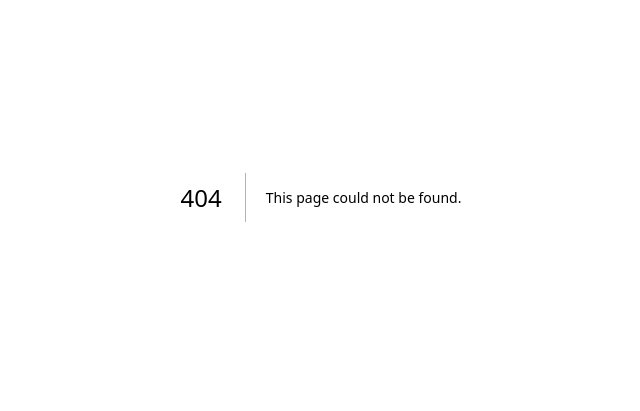
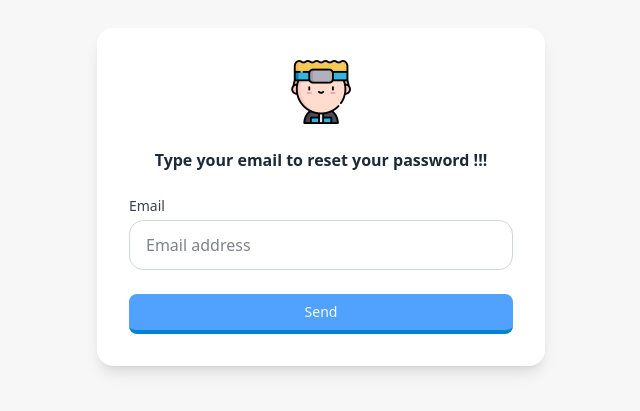
Before and after one commit to TTN-ATTN/animeng, a Next.js app: page /forgotpassword in a window 1280 px wide. Before the commit this address had no page. Shown: the part 203-614 px from the top of the page, without its empty margins (319-959 px from the left). Built offline with nearby package versions, Linux system fonts and the light colour scheme.

Commit message:
Add page forgotpassword

```diff
--- /dev/null
+++ b/src/app/forgotpassword/page.tsx
@@ -0,0 +1,101 @@
+'use client';
+import { useState } from 'react';
+import { useRouter } from 'next/navigation';
+import { Button } from '@/components/ui/button';
+import Image from 'next/image';
+import { getUserFromDB, updateToken } from "../../../db/queries";
+
+const ForgotPage = () => {
+  const router = useRouter();
+  const [email, setEmail] = useState('');
+  const [password, setPassword] = useState('');
+  const [error, setError] = useState('');
+  const [isLoading, setIsLoading] = useState(false);
+  const [success, setSuccess] = useState('');
+  const handleSubmit = async (e: React.FormEvent) => {
+  e.preventDefault();
+  setIsLoading(true);
+  setError('');
+  setSuccess('');
+
+  try {
+    const res = await fetch('/api/send-reset-email', {
+      method: 'POST',
+      headers: { 'Content-Type': 'application/json' },
+      body: JSON.stringify({ email }),
+    });
+
+    const result = await res.json();
+    console.log("Reset email response:", result);
+    if (!res.ok || !result.success) {
+      setError(result.error || "Something went wrong");
+      return;
+    }
+
+    setSuccess("Password reset email sent!");
+  } catch (error) {
+    setError("Something went wrong. Please try again.");
+  } finally {
+    setIsLoading(false);
+  }
+};
+
+  return (
+    <div className="min-h-screen flex items-center justify-center bg-[#F7F7F7]">
+      <div className="bg-white p-8 rounded-2xl shadow-lg w-full max-w-md">
+        <div className="flex justify-center mb-6">
+          <Image
+            src="/login-anime.png"
+            alt="Anime Login Illustration"
+            width={64}
+            height={64}
+            priority
+          />
+        </div>
+
+        <h1 className="text-1xl font-bold text-center text-gray-800 mb-6">
+          Type your email to reset your password !!!
+        </h1>
+
+        {error && (
+          <div className="bg-red-100 border border-red-400 text-red-700 px-4 py-3 rounded relative mb-4">
+            {error}
+          </div>
+        )}
+
+        {success && (
+          <div className="bg-green-100 border border-green-400 text-green-700 px-4 py-3 rounded relative mb-4">
+            {success}
+          </div>
+        )}
+
+        <form onSubmit={handleSubmit} className="space-y-6">
+          <div>
+            <label htmlFor="email" className="block text-sm font-medium text-gray-700 mb-1">
+              Email
+            </label>
+            <input
+              id="email"
+              name="email"
+              type="email"
+              autoComplete="email"
+              required
+              value={email}
+              onChange={(e) => setEmail(e.target.value)}
+              className="w-full px-4 py-3 border border-gray-300 rounded-xl focus:outline-none focus:ring-2 focus:ring-green-500"
+              placeholder="Email address"
+            />
+          </div>
+
+          <div>
+            <Button variant="blueBtn" size="lg" className="w-full">
+              {isLoading ? 'Send ...' : 'Send'}
+            </Button>
+          </div>
+        </form>
+      </div>
+    </div>
+  );
+}
+
+export default ForgotPage;
```
